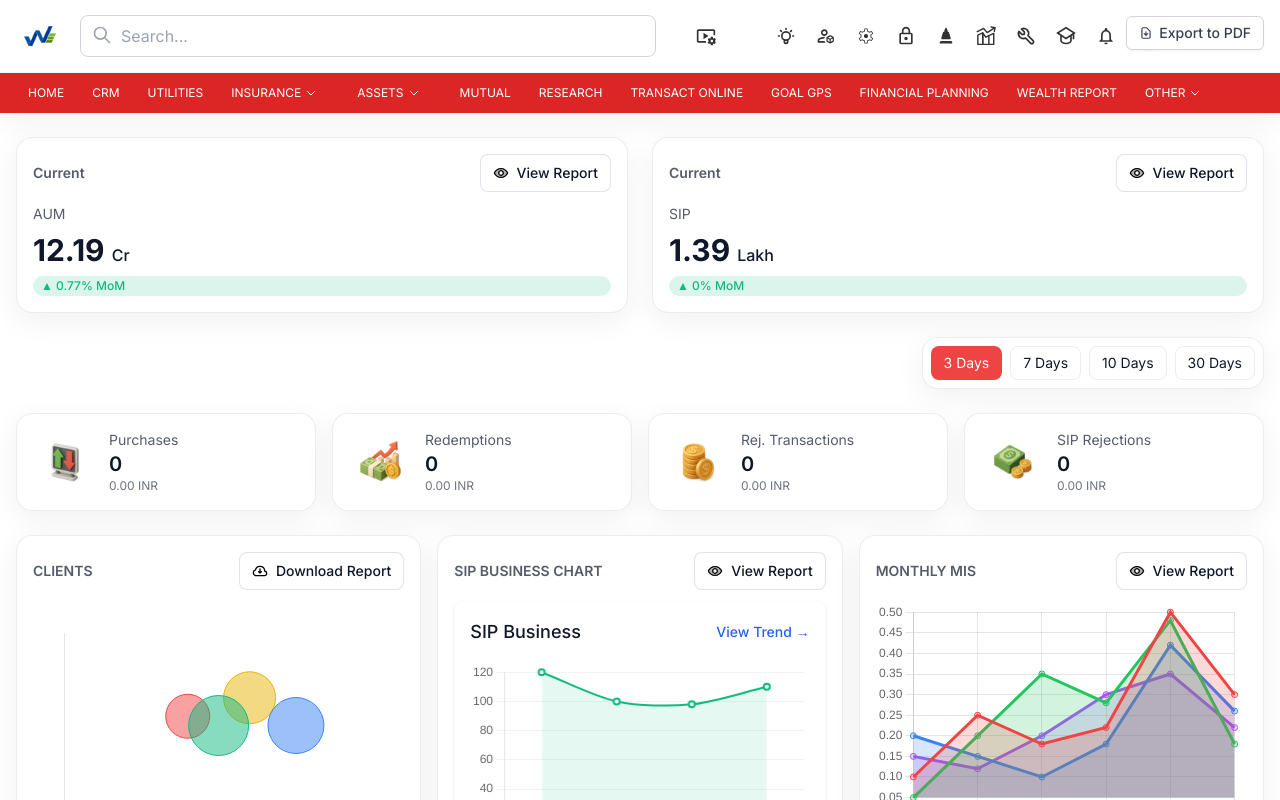
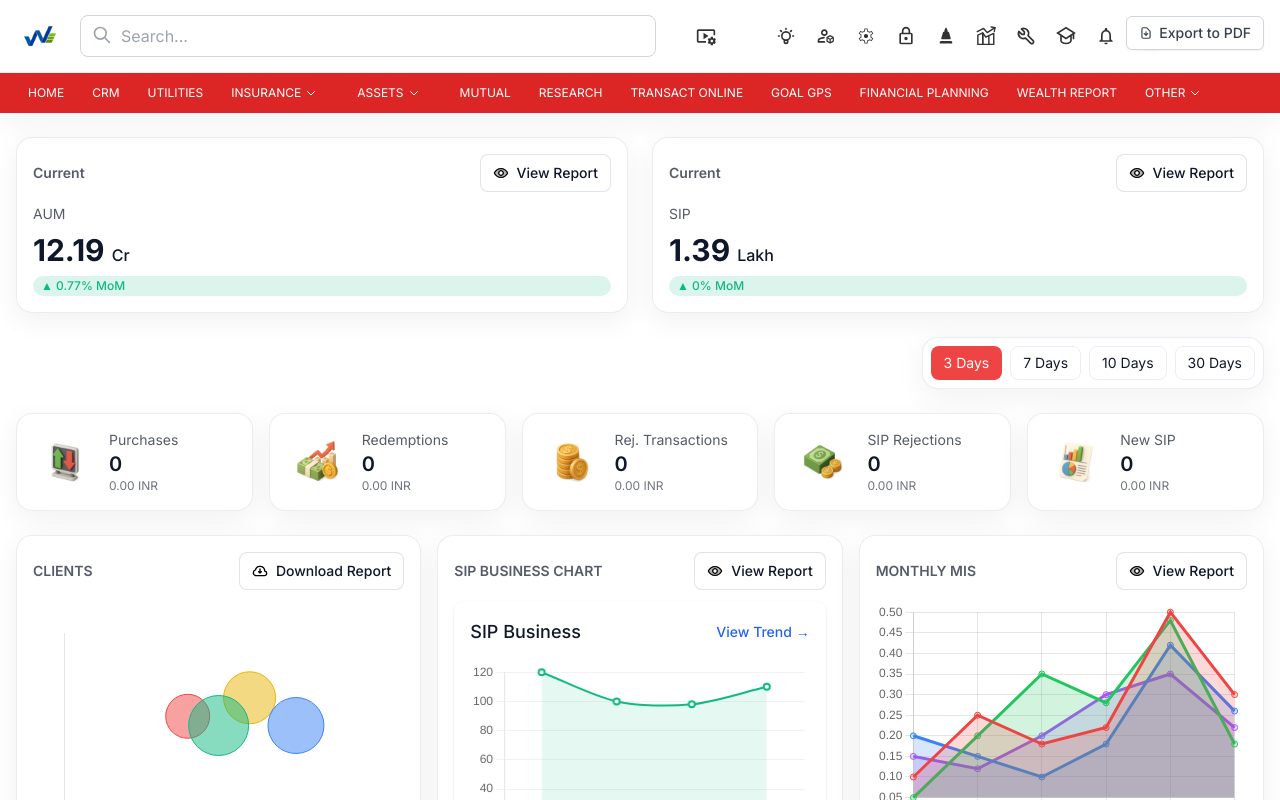
Before and after one commit to 051188-rk/ppy-assignment, a Next.js app: page / in a window 1280 px wide. Shown: the top 800 px of the page. Built offline with nearby package versions, Linux system fonts and the light colour scheme.

Commit message:
report download added

```diff
--- a/src/app/page.js
+++ b/src/app/page.js
@@ -74,7 +74,6 @@ export default function Page() {
       setMis(misRes);
     } catch (error) {
       console.error('Failed to load dashboard data:', error);
-      // Handle error gracefully if needed
     } finally {
       setLoadingTop(false);
       setLoadingStats(false);
@@ -203,7 +202,7 @@ export default function Page() {
           <TimeFilterBar onChange={setRange} />
         </div>
 
-        <div className="grid grid-cols-1 sm:grid-cols-2 lg:grid-cols-4 gap-4">
+        <div className="grid md:grid-cols-5 gap-4">
           <StatCard
             loading={loadingStats}
             icon="/pic1.png"
@@ -231,6 +230,13 @@ export default function Page() {
             title="SIP Rejections"
             count={stats?.sipRej.count}
             amount={`${stats?.sipRej.amount} INR`}
+          />
+          <StatCard
+            loading={loadingStats}
+            icon="/pic5.png"
+            title="New SIP"
+            count={stats?.newSip.count}
+            amount={`${stats?.newSip.amount} INR`}
           />
         </div>
 
```
